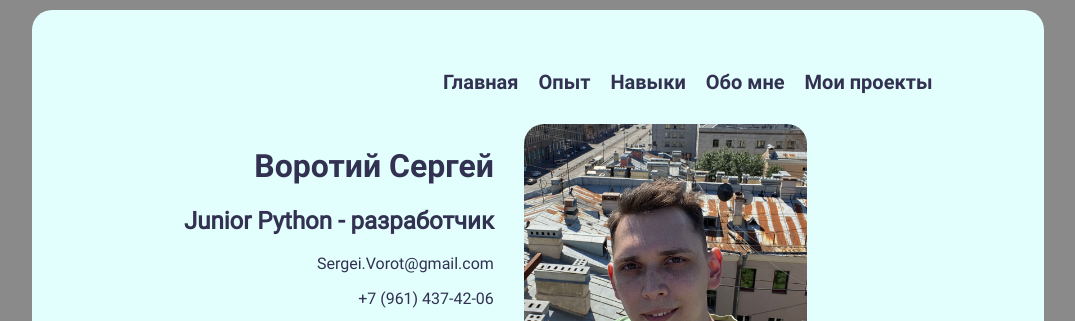
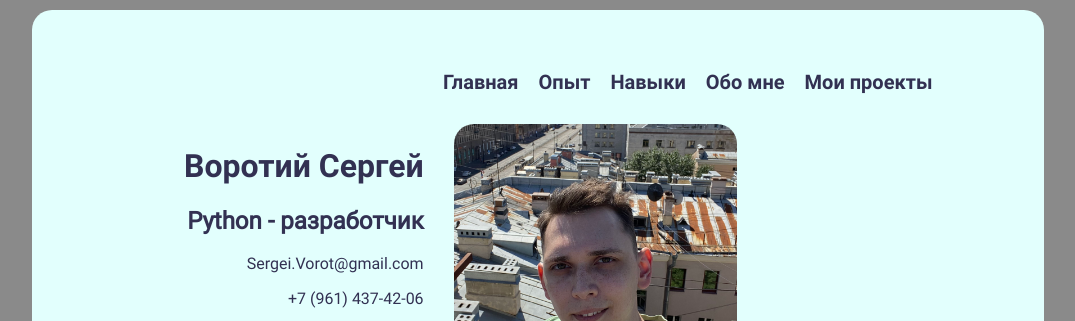
Before and after one commit to SergeyVorotiy/SergeyVorotiy, a plain HTML site: page index.html in a window 1280 px wide. Shown: the top 321 px of the page, without its empty margins (102-1177 px from the left). Drawn offline with Linux system fonts and the light colour scheme; files whose address does not match are found by name.

```diff
--- a/index.html
+++ b/index.html
@@ -31,7 +31,7 @@
             </div>
             <div class="info">
                 <h1 class="bold">Воротий Сергей</h1>
-                <h2>Junior Python - разработчик</h2>
+                <h2>Python - разработчик</h2>
                 <p class="mail">Sergei.Vorot@gmail.com</p>
                 <p class="tel-num">+7 (961) 437-42-06</p>
                 <p class="telegram">@Sergey_Voroty</p>
```
Also changed, not shown: 1 other file.
